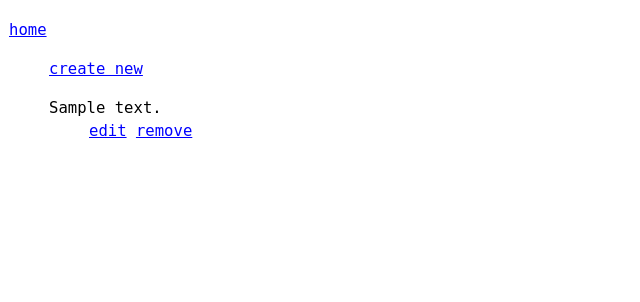
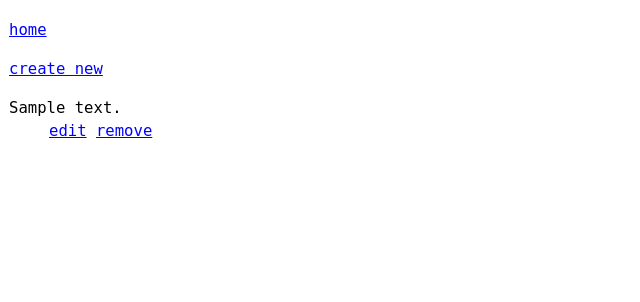
Before and after one commit to popwbob/py3-jmail, a Django app: template templates/macct/admin.html in a window 1280 px wide. Shown: the top 302 px of the page, without its empty margins (0-640 px from the left). Run offline with Django 3.2, Linux system fonts and the light colour scheme; the template is opened without the code that fills it: most values are stand-ins (such as "Sample title", 1, 10 or a date in 2020); parts of the project's set-up code (start-up, migrations or seed data) failed here and were passed over.

Commit message:
decrease li text indent

```diff
--- a/static/css/default.css
+++ b/static/css/default.css
@@ -57,6 +57,7 @@ ul.buttons
 ul.buttons li
 {
     list-style:none;
+    text-indent:-40px;
 }
 
 .mail-headers p
```
